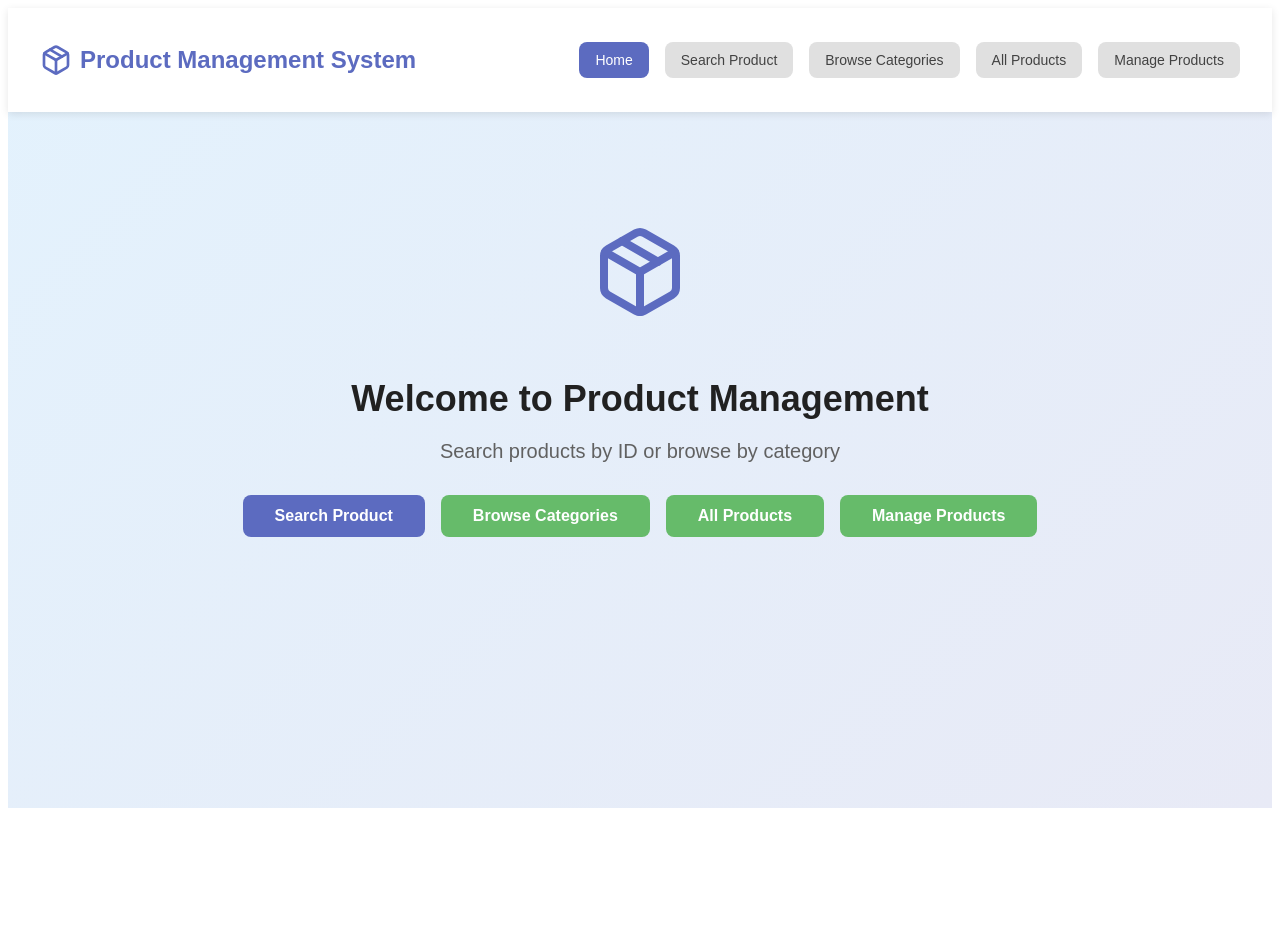
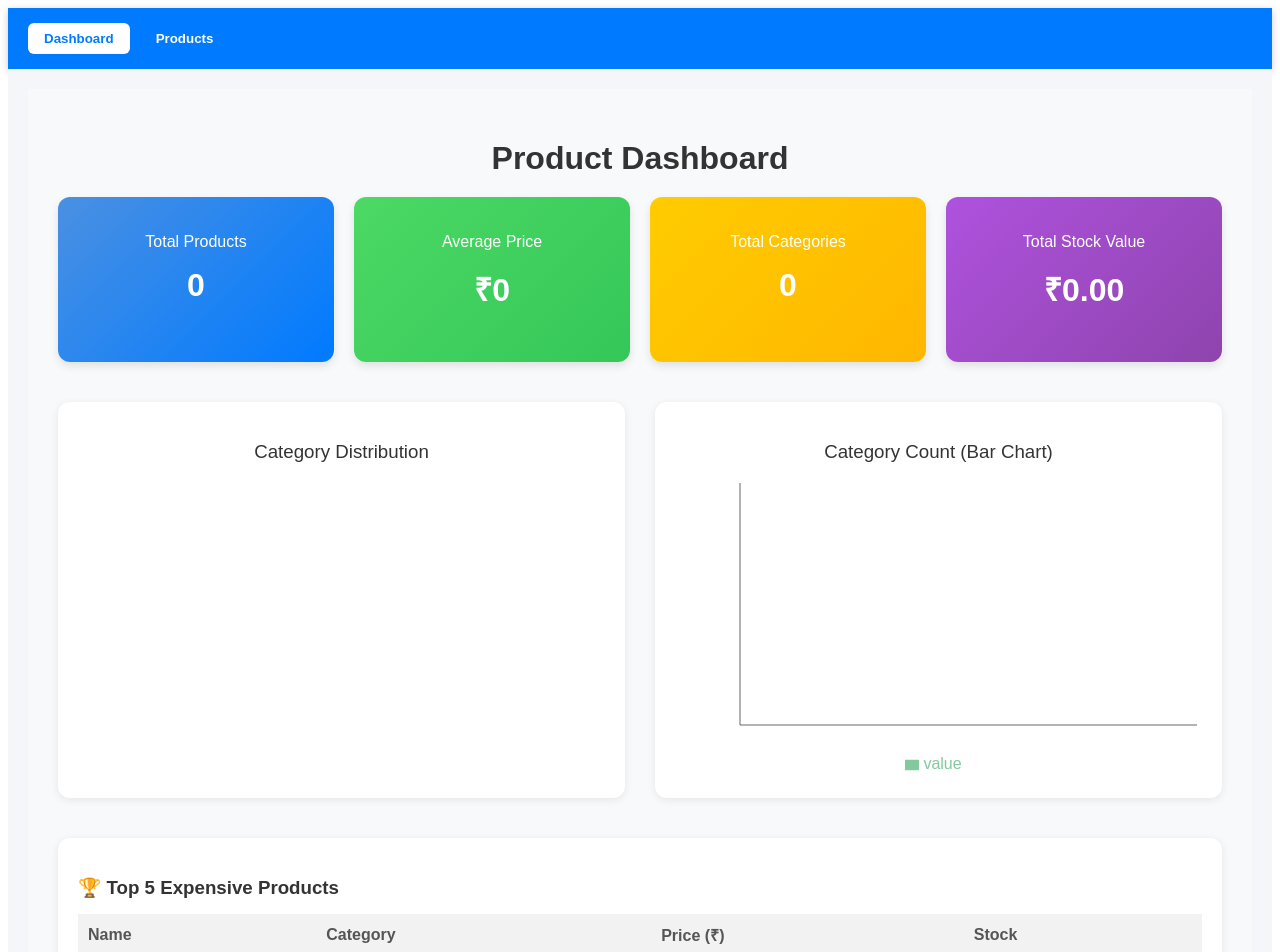
Before and after one commit to naresh7639/Product-management-app, a React (Vite) app: page / in a window 1280 px wide. Shown: the top 952 px of the page. Before the commit the page ends 816 px from the top, so only its background shows below. Built offline with nearby package versions, Linux system fonts and the light colour scheme.

Commit message:
Initial commit

```diff
--- a/package.json
+++ b/package.json
@@ -13,7 +13,8 @@
     "@ant-design/icons": "^6.1.0",
     "antd": "^5.27.6",
     "react": "^19.1.1",
-    "react-dom": "^19.1.1"
+    "react-dom": "^19.1.1",
+    "recharts": "^3.3.0"
   },
   "devDependencies": {
     "@eslint/js": "^9.36.0",
--- a/src/App.css
+++ b/src/App.css
@@ -0,0 +1,55 @@
+App.css
+
+/* General font */
+/* body {
+  font-family: 'Poppins', sans-serif;
+  margin: 0;
+  padding: 0;
+  background-color: #f4f6f9;
+} */
+
+/* Header */
+.header {
+  display: flex;
+  justify-content: space-between;
+  align-items: center;
+  background-color: #007bff;
+  color: white;
+  padding: 15px 20px;
+  box-shadow: 0 2px 8px rgba(0,0,0,0.2);
+}
+
+/* Header title */
+.header h1 {
+  font-size: 22px;
+  font-weight: bold;
+  margin: 0;
+}
+
+/* Navigation buttons */
+.nav-buttons {
+  display: flex;
+  gap: 10px;
+}
+
+.nav-button {
+  border: none;
+  padding: 8px 16px;
+  border-radius: 6px;
+  font-weight: bold;
+  cursor: pointer;
+  transition: 0.3s ease;
+  background-color: transparent;
+  color: white;
+}
+
+.nav-button.active {
+  background-color: white;
+  color: #007bff;
+}
+
+/* Main content */
+.main-content {
+  padding: 20px;
+  min-height: 100vh;
+}
--- a/src/App.jsx
+++ b/src/App.jsx
@@ -1,12 +1,66 @@
-import { useState } from "react";
-import "./App.css";
-import ProductManagementApp from "./pages/ProductPage";
+import React, { useState } from "react";
+import ProductPage from "./pages/ProductPage";
+import Dashboard from "./pages/Dashboard";
 
 function App() {
+  const [currentPage, setCurrentPage] = useState("dashboard");
+  const [products, setProducts] = useState(
+    JSON.parse(localStorage.getItem("products")) || []
+  );
+
+  const headerStyle = {
+    display: "flex",
+    justifyContent: "space-between",
+    alignItems: "center",
+    backgroundColor: "#007bff",
+    color: "white",
+    padding: "15px 20px",
+    boxShadow: "0 2px 8px rgba(0,0,0,0.2)",
+  };
+
+  const navButton = (isActive) => ({
+    backgroundColor: isActive ? "white" : "transparent",
+    color: isActive ? "#007bff" : "white",
+    border: "none",
+    padding: "8px 16px",
+    borderRadius: "6px",
+    fontWeight: "bold",
+    cursor: "pointer",
+    transition: "0.3s ease",
+  });
+
+  const mainStyle = {
+    padding: "20px",
+    backgroundColor: "#f4f6f9",
+    minHeight: "100vh",
+  };
+
   return (
-    <>
-      <ProductManagementApp />
-    </>
+    <div style={{ fontFamily: "Poppins, sans-serif" }}>
+      <header style={headerStyle}>
+        <div style={{ display: "flex", gap: "10px" }}>
+          <button
+            onClick={() => setCurrentPage("dashboard")}
+            style={navButton(currentPage === "dashboard")}
+          >
+            Dashboard
+          </button>
+          <button
+            onClick={() => setCurrentPage("product")}
+            style={navButton(currentPage === "product")}
+          >
+            Products
+          </button>
+        </div>
+      </header>
+
+      <main style={mainStyle}>
+        {currentPage === "dashboard" && <Dashboard products={products} />}
+        {currentPage === "product" && (
+          <ProductPage products={products} setProducts={setProducts} />
+        )}
+      </main>
+    </div>
   );
 }
 
--- /dev/null
+++ b/src/pages/Dashboard.jsx
@@ -0,0 +1,134 @@
+import React from "react";
+import {
+  BarChart,
+  Bar,
+  PieChart,
+  Pie,
+  Cell,
+  XAxis,
+  YAxis,
+  Tooltip,
+  Legend,
+  ResponsiveContainer,
+} from "recharts";
+import "../styles/Dashboard.css";
+
+export default function Dashboard({ products }) {
+  const totalProducts = products.length;
+
+  const avgPrice =
+    products.length > 0
+      ? (products.reduce((sum, p) => sum + p.price_per_unit, 0) / products.length).toFixed(2)
+      : 0;
+
+  const totalStockValue = products
+    .reduce((sum, p) => sum + p.price_per_unit * (p.quantity_in_stock || 1), 0)
+    .toFixed(2);
+
+  const categoryCount = products.reduce((acc, product) => {
+    acc[product.category] = (acc[product.category] || 0) + 1;
+    return acc;
+  }, {});
+
+  const categoryData = Object.entries(categoryCount).map(([name, value]) => ({
+    name,
+    value,
+  }));
+
+  const COLORS = ["#0088FE", "#00C49F", "#FFBB28", "#FF8042", "#A569BD"];
+
+  const topProducts = [...products]
+    .sort((a, b) => b.price_per_unit - a.price_per_unit)
+    .slice(0, 5);
+
+  return (
+    <div className="dashboard-container">
+      <h1 className="dashboard-title"> Product Dashboard</h1>
+
+      {/* Summary Cards */}
+      <div className="summary-cards">
+        <div className="card blue">
+          <h3>Total Products</h3>
+          <p>{totalProducts}</p>
+        </div>
+        <div className="card green">
+          <h3>Average Price</h3>
+          <p>₹{avgPrice}</p>
+        </div>
+        <div className="card yellow">
+          <h3>Total Categories</h3>
+          <p>{categoryData.length}</p>
+        </div>
+        <div className="card purple">
+          <h3>Total Stock Value</h3>
+          <p>₹{totalStockValue}</p>
+        </div>
+      </div>
+
+      {/* Charts */}
+      <div className="charts-grid">
+        <div className="chart-box">
+          <h3>Category Distribution</h3>
+          <ResponsiveContainer width="100%" height={300}>
+            <PieChart>
+              <Pie
+                data={categoryData}
+                dataKey="value"
+                nameKey="name"
+                cx="50%"
+                cy="50%"
+                outerRadius={100}
+                fill="#8884d8"
+                label
+              >
+                {categoryData.map((entry, index) => (
+                  <Cell key={index} fill={COLORS[index % COLORS.length]} />
+                ))}
+              </Pie>
+              <Tooltip />
+              <Legend />
+            </PieChart>
+          </ResponsiveContainer>
+        </div>
+
+        <div className="chart-box">
+          <h3>Category Count (Bar Chart)</h3>
+          <ResponsiveContainer width="100%" height={300}>
+            <BarChart data={categoryData}>
+              <XAxis dataKey="name" />
+              <YAxis />
+              <Tooltip />
+              <Legend />
+              <Bar dataKey="value" fill="#82ca9d" />
+            </BarChart>
+          </ResponsiveContainer>
+        </div>
+      </div>
+
+      {/* Top Products Table */}
+      <div className="table-container">
+        <h3>🏆 Top 5 Expensive Products</h3>
+        <table className="top-products-table">
+          <thead>
+            <tr>
+              <th>Name</th>
+              <th>Category</th>
+              <th>Price (₹)</th>
+              <th>Stock</th>
+            </tr>
+          </thead>
+          <tbody>
+            {topProducts.map((p) => (
+              <tr key={p.product_id}>
+                <td>{p.name}</td>
+                <td>{p.category}</td>
+                <td>{p.price_per_unit}</td>
+                <td>{p.quantity_in_stock}</td>
+              </tr>
+            ))}
+          </tbody>
+        </table>
+      </div>
+    </div>
+  );
+}
--- a/src/pages/ProductPage.jsx
+++ b/src/pages/ProductPage.jsx
@@ -225,7 +225,7 @@ export default function ProductManagementApp() {
               </button>
               <button
                 onClick={() => {
-                  setCurrentPage("manage");
+                  setCurrentPage("anage");
                   clearFun();
                 }}
                 className="btn-secondary"
@@ -404,7 +404,7 @@ export default function ProductManagementApp() {
           <div className="content-box">
             <h2 className="page-title">
               <Package className="icon-primary" />
-              Manage Products (CRUD)
+              Manage Products
             </h2>
 
             {/* ADD/EDIT FORM */}
--- /dev/null
+++ b/src/styles/Dashboard.css
@@ -0,0 +1,115 @@
+.dashboard-container {
+  padding: 30px;
+  background: #f8f9fb;
+  min-height: 100vh;
+  font-family: "Poppins", sans-serif;
+}
+
+.dashboard-title {
+  text-align: center;
+  font-size: 2rem;
+  font-weight: 600;
+  color: #333;
+  margin-bottom: 20px;
+}
+
+.summary-cards {
+  display: grid;
+  grid-template-columns: repeat(auto-fit, minmax(220px, 1fr));
+  gap: 20px;
+  margin-bottom: 40px;
+}
+
+.card {
+  padding: 20px;
+  border-radius: 12px;
+  color: white;
+  text-align: center;
+  box-shadow: 0 4px 8px rgba(0, 0, 0, 0.1);
+  transition: transform 0.3s ease;
+}
+
+.card:hover {
+  transform: translateY(-5px);
+}
+
+.card h3 {
+  font-size: 1rem;
+  font-weight: 500;
+}
+
+.card p {
+  font-size: 2rem;
+  font-weight: 700;
+  margin-top: 8px;
+}
+
+.card.blue {
+  background: linear-gradient(135deg, #4a90e2, #007aff);
+}
+
+.card.green {
+  background: linear-gradient(135deg, #4cd964, #34c759);
+}
+
+.card.yellow {
+  background: linear-gradient(135deg, #ffcc00, #ffb700);
+}
+
+.card.purple {
+  background: linear-gradient(135deg, #af52de, #8e44ad);
+}
+
+.charts-grid {
+  display: grid;
+  grid-template-columns: repeat(auto-fit, minmax(350px, 1fr));
+  gap: 30px;
+  margin-bottom: 40px;
+}
+
+.chart-box {
+  background: #fff;
+  border-radius: 12px;
+  padding: 20px;
+  box-shadow: 0 2px 8px rgba(0, 0, 0, 0.08);
+}
+
+.chart-box h3 {
+  text-align: center;
+  color: #333;
+  font-weight: 500;
+  margin-bottom: 15px;
+}
+
+.table-container {
+  background: #fff;
+  border-radius: 12px;
+  padding: 20px;
+  box-shadow: 0 2px 8px rgba(0, 0, 0, 0.08);
+}
+
+.table-container h3 {
+  margin-bottom: 15px;
+  color: #333;
+}
+
+.top-products-table {
+  width: 100%;
+  border-collapse: collapse;
+  text-align: left;
+}
+
+.top-products-table th,
+.top-products-table td {
+  border-bottom: 1px solid #eee;
+  padding: 10px;
+}
+
+.top-products-table th {
+  background: #f2f2f2;
+  color: #555;
+}
+
+.top-products-table tr:hover {
+  background: #f9f9f9;
+}
```
Also changed, not shown: 1 other file (tests, documents, lock files or other folders).
